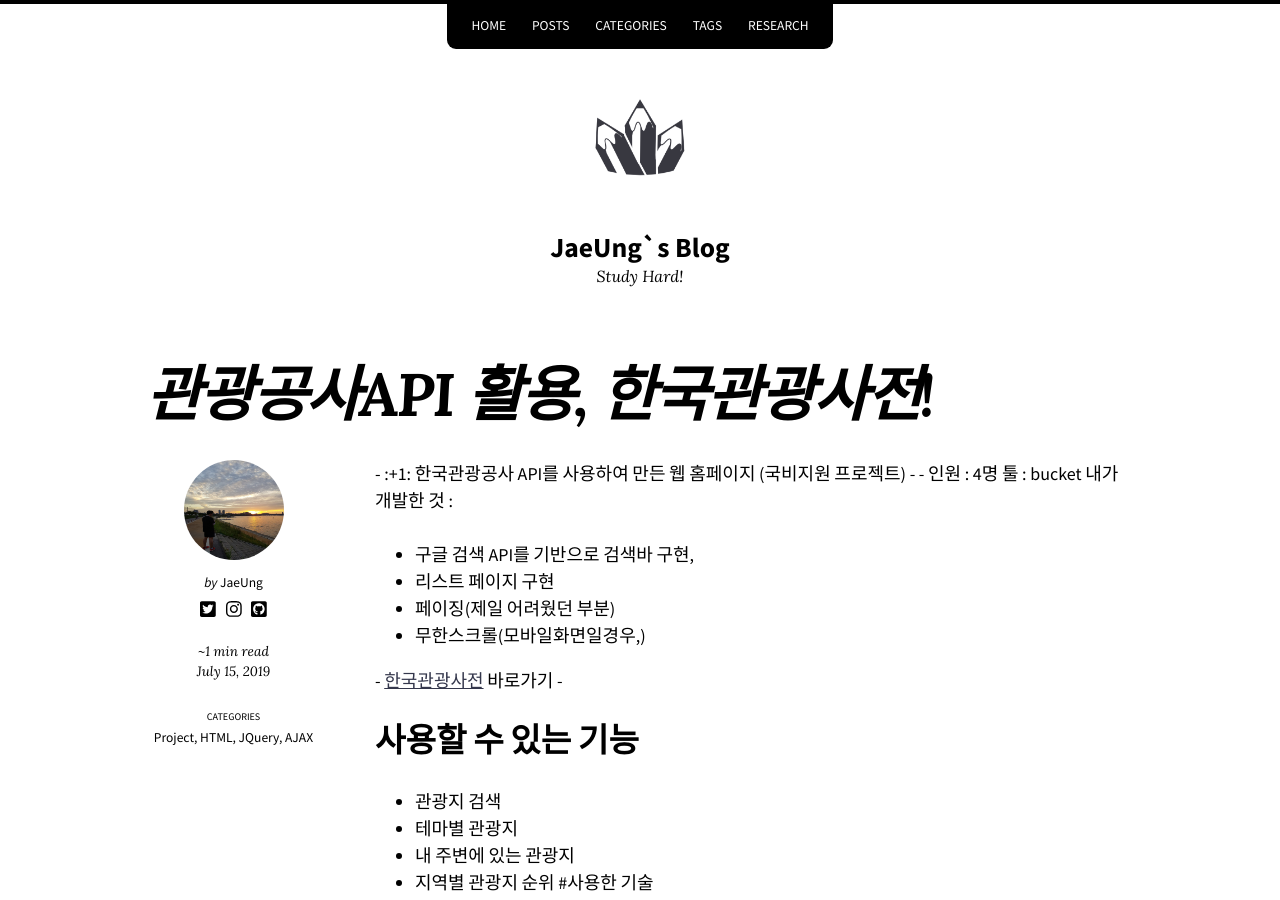
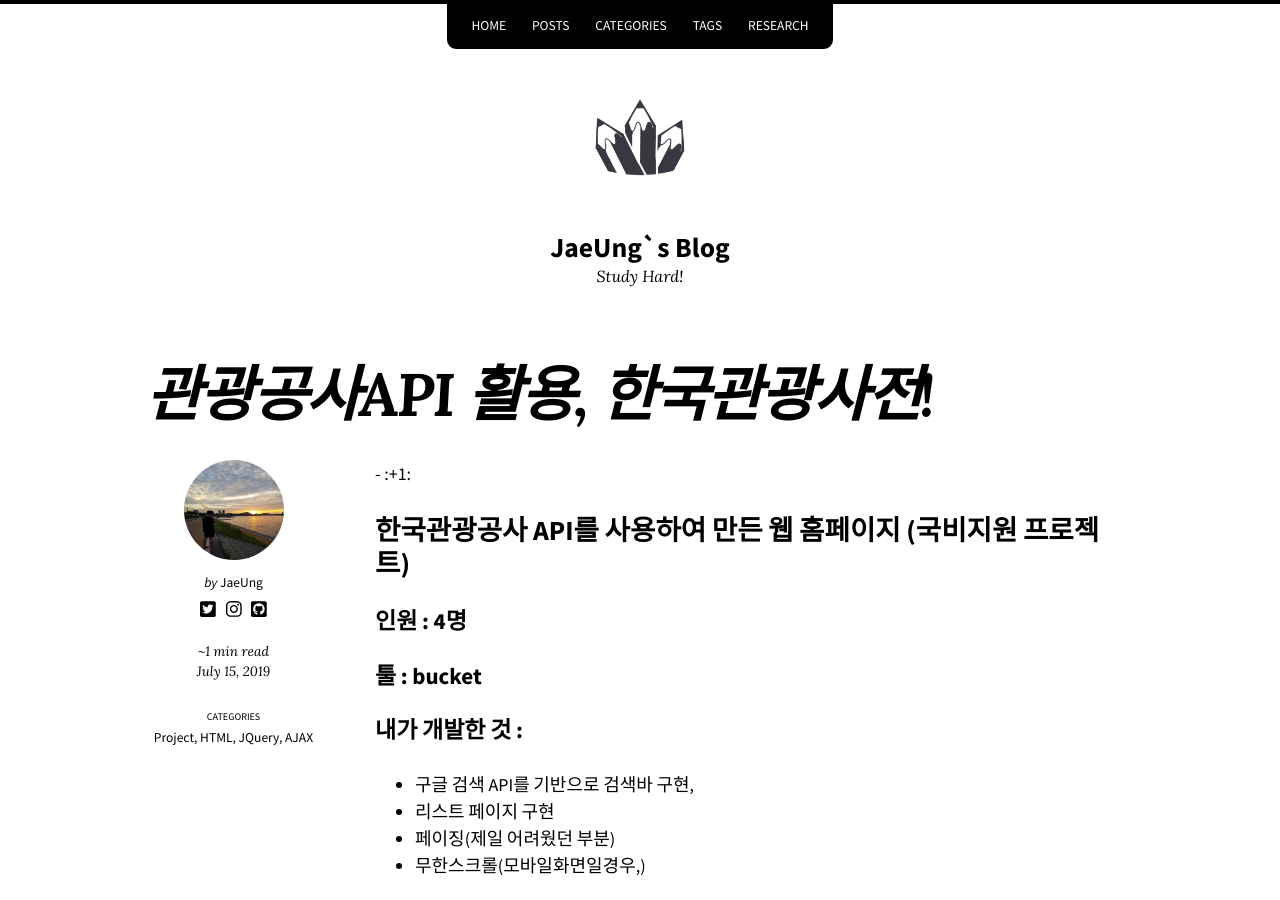
Before and after one commit to kimjw9302/kimjw9302.github.io, a Jekyll site: the page built from _posts/2019-07-15-관광사전.md, in a window 1280 px wide and 900 px high. Built offline with Jekyll 4.4.1, drawn with Linux system fonts in a browser that asks for light colours; nearby versions of some CDN libraries.

```diff
--- a/_posts/2019-07-15-관광사전.md
+++ b/_posts/2019-07-15-관광사전.md
@@ -10,12 +10,12 @@ last_modified_at: 2019-03-09T12:45:25-05:00
 ---
 -
 :+1:
-한국관광공사 API를 사용하여 만든 웹 홈페이지 (국비지원 프로젝트)
--
--
-인원 : 4명
-툴 : bucket
-내가 개발한 것 :
+## 한국관광공사 API를 사용하여 만든 웹 홈페이지 (국비지원 프로젝트)
+
+
+### 인원 : 4명
+### 툴 : bucket
+### 내가 개발한 것 :
 + 구글 검색 API를 기반으로 검색바 구현,
 * 리스트 페이지 구현
 - 페이징(제일 어려웠던 부분)
```
